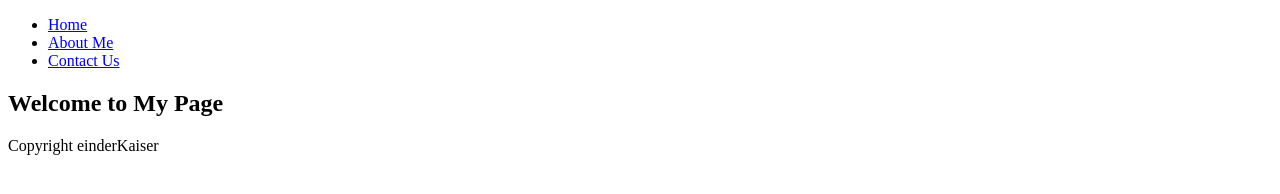
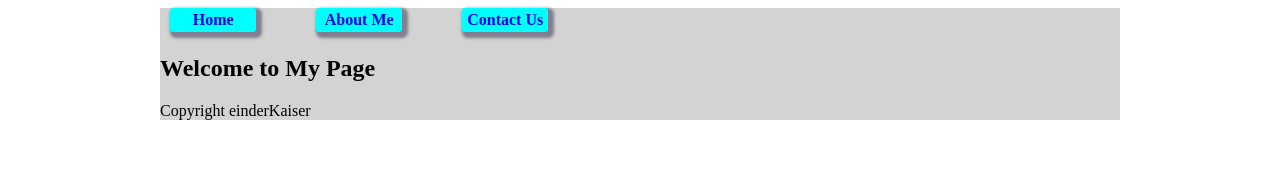
Before and after one commit to einderkaiser/LearnHTMLCSS, a plain HTML site: page Html_Intro/index.html in a window 1280 px wide. Drawn offline with Linux system fonts and the light colour scheme.

Commit message:
updated index file with Menu

```diff
--- a/Html_Intro/index.html
+++ b/Html_Intro/index.html
@@ -3,6 +3,7 @@
     <head>
         <meta charset="UTF-8">
         <title>Our new webpage</title>
+        <link rel="stylesheet" type="text/css" href="style.css">
     </head>
     <body>
         <div class="container">
@@ -17,6 +18,8 @@
             </ul>
         </header>
 
+        <div class="clear"></div>
+
         <section id="mainBody">
             <div id="welcomeDiv"><h2>Welcome to My Page</h2></div>
             <div id="newsletter"></div>
--- /dev/null
+++ b/Html_Intro/style.css
@@ -0,0 +1,46 @@
+body{
+    backgroud-color: ghostwhite;
+}
+
+.container{
+    width: 960px;
+    margin: 0 auto;
+    background-color: lightgray;
+}
+
+.nav-menu{
+    list-style: none;
+    margin:0;
+    padding:0;
+}
+
+.nav-menu li{
+    min-width: 8em;
+    float:left;
+    margin-right: 0.5em;
+    margin-left:10px;
+    text-align: center;
+}
+
+.nav-menu li a:link,
+.nav-menu li a:visited {
+    background-color:aqua;
+
+    padding: 0.2em;
+    text-decoration: none;
+    font-weight: bold;
+    margin: 0 0 0.2em 0;
+    -webkit-border-radius: 3px;
+    -moz-border-radius: 3px;
+    border-radius: 3px;
+    box-shadow: 3px 3px 3px 3px rgba(43,43,77,0.5);
+}
+
+.nav-menu a{
+    display: block;
+    width: 80px;
+}
+
+.clear{
+    clear: both;
+}
```
